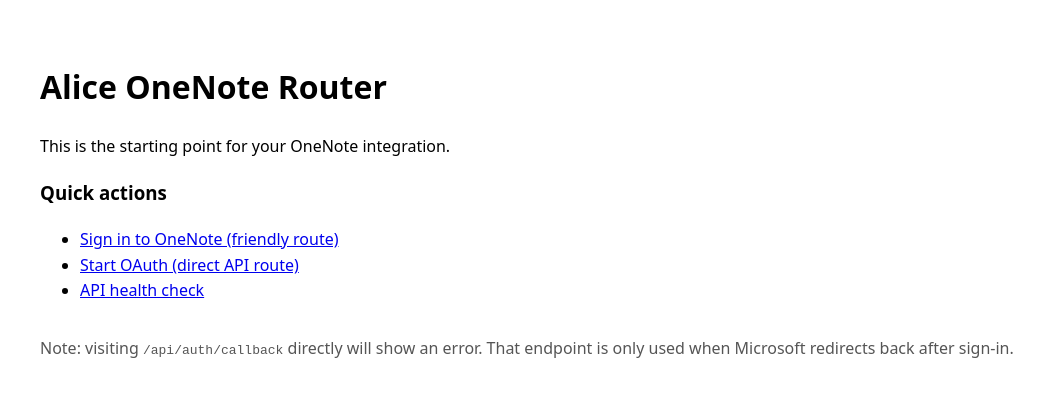
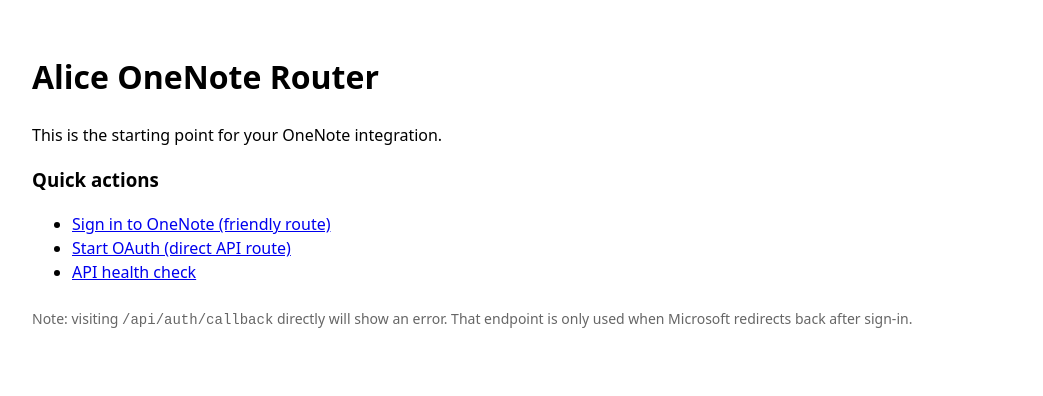
Before and after one commit to tchaudhry907/alice-onenote-router, a Next.js app: page / in a window 1280 px wide. Shown: the top 396 px of the page, without its empty margins (0-1043 px from the left). Built offline with nearby package versions, Linux system fonts and the light colour scheme.

Commit message:
Refactor Home component for cleaner routing

```diff
--- a/pages/index.js
+++ b/pages/index.js
@@ -1,27 +1,17 @@
 // pages/index.js
 export default function Home() {
-  const base = 'https://alice-onenote-router.vercel.app'; // force production host
   return (
-    <main style={{fontFamily:'system-ui', padding:'2rem', lineHeight:1.6}}>
+    <main style={{fontFamily: "system-ui, -apple-system, Segoe UI, Roboto, Arial", padding: 24, lineHeight: 1.5}}>
       <h1>Alice OneNote Router</h1>
       <p>This is the starting point for your OneNote integration.</p>
-
       <h3>Quick actions</h3>
       <ul>
-        <li>
-          <a href={`${base}/login`}>Sign in to OneNote (friendly route)</a>
-        </li>
-        <li>
-          <a href={`${base}/api/auth/login`}>Start OAuth (direct API route)</a>
-        </li>
-        <li>
-          <a href={`${base}/api/hello`}>API health check</a>
-        </li>
+        <li><a href="/login">Sign in to OneNote (friendly route)</a></li>
+        <li><a href="/api/auth/login">Start OAuth (direct API route)</a></li>
+        <li><a href="/api/hello">API health check</a></li>
       </ul>
-
-      <p style={{marginTop:'2rem', color:'#555'}}>
-        Note: visiting <code>/api/auth/callback</code> directly will show an error. That endpoint is only used when
-        Microsoft redirects back after sign‑in.
+      <p style={{marginTop: 24, fontSize: 14, color: "#666"}}>
+        Note: visiting <code>/api/auth/callback</code> directly will show an error. That endpoint is only used when Microsoft redirects back after sign‑in.
       </p>
     </main>
   );
```
